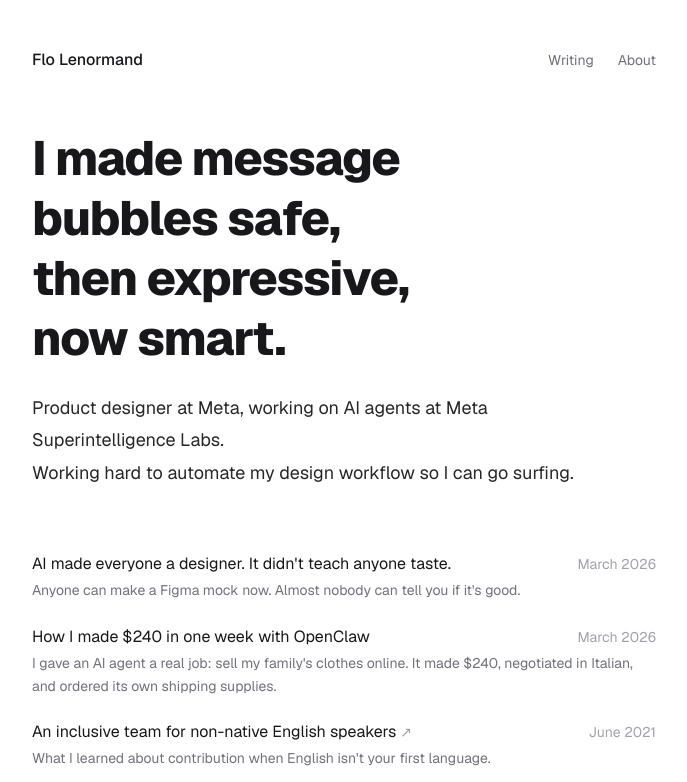
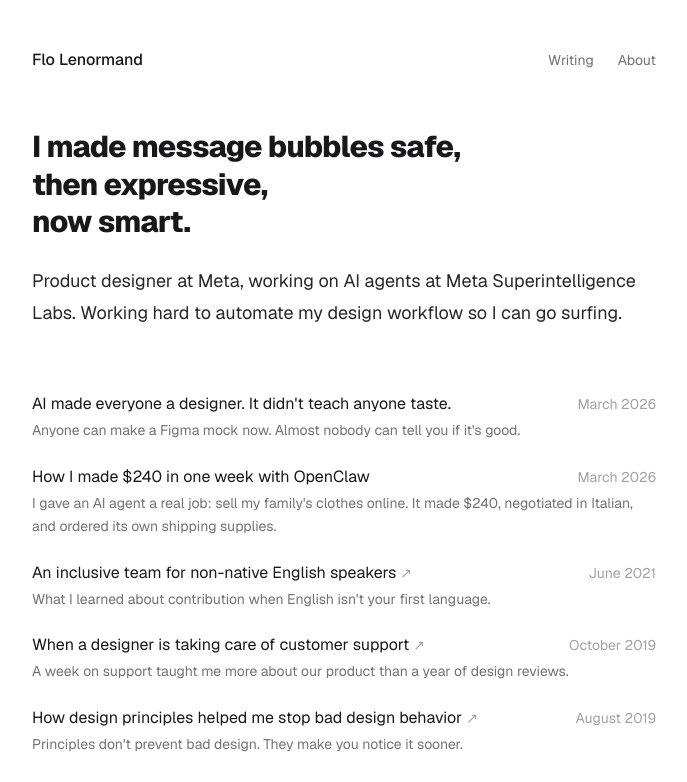
Before and after one commit to flo-flo-lenormand/flo-portfolio, a Next.js app: page / in a window 1280 px wide. Shown: the top 782 px of the page, without its empty margins (296-983 px from the left). Built offline with nearby package versions, Linux system fonts and the light colour scheme.

Commit message:
Reduce homepage title size and merge intro into one paragraph

```diff
--- a/src/app/home-content.tsx
+++ b/src/app/home-content.tsx
@@ -42,16 +42,14 @@ export default function HomeContent({ articles }: { articles: Article[] }) {
     >
       {/* Intro */}
       <motion.section className="mb-16" variants={item} transition={itemTransition}>
-        <h1 className="text-[32px] md:text-[48px] font-extrabold text-gray-900 leading-tight tracking-tight mb-6">
+        <h1 className="text-2xl md:text-3xl font-extrabold text-gray-900 leading-tight tracking-tight mb-6">
           <span className="block">I made message bubbles safe,</span>
           <span className="block">then expressive,</span>
           <span className="block">now smart.</span>
         </h1>
         <div className="prose">
           <p>
-            Product designer at Meta, working on AI agents at Meta Superintelligence Labs.
-            <br />
-            Working hard to automate my design workflow so I can go surfing.
+            Product designer at Meta, working on AI agents at Meta Superintelligence Labs. Working hard to automate my design workflow so I can go surfing.
           </p>
         </div>
       </motion.section>
```
